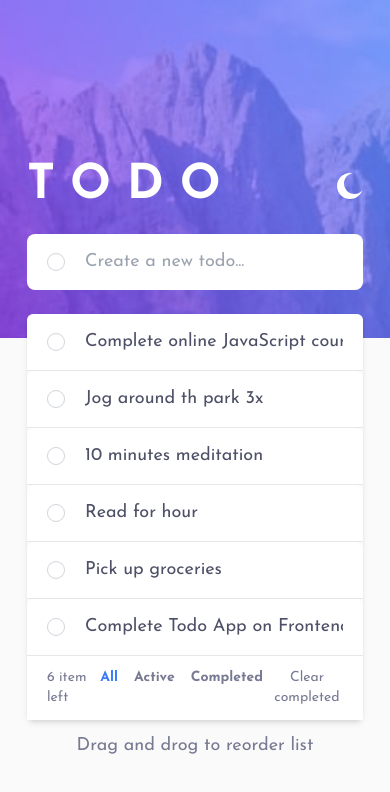
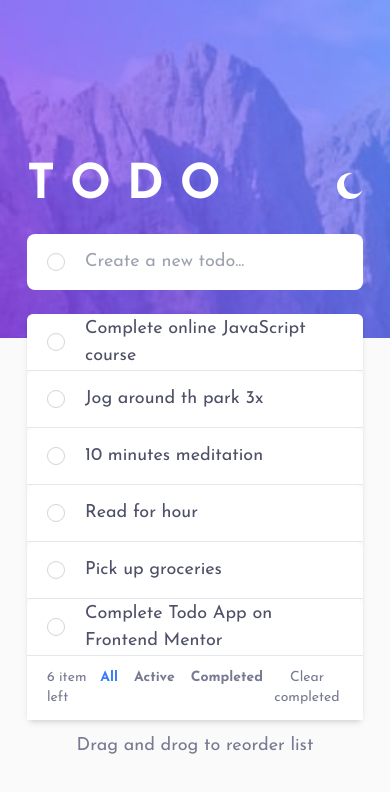
Before and after one commit to alejo9456/todo-app, a React (Vite) app: page / in a window 390 px wide. Shown: the top 792 px of the page. Built offline with nearby package versions, Linux system fonts and the light colour scheme.

Commit message:
feat: Add drag and drop functionality and edit validation

```diff
--- a/package.json
+++ b/package.json
@@ -10,6 +10,7 @@
     "preview": "vite preview"
   },
   "dependencies": {
+    "@hello-pangea/dnd": "^16.3.0",
     "react": "^18.2.0",
     "react-dom": "^18.2.0"
   },
--- a/src/App.jsx
+++ b/src/App.jsx
@@ -89,6 +89,10 @@ export const App = () => {
     setIsAllComplete(complete);
   }
 
+  const reorderTodos = (reorderedTodos) => {
+    setTodos(reorderedTodos);
+  };
+
 
   const clearComplete = () => {
     const updatedTodos = todos.filter( todo => !todo.complete);
@@ -119,13 +123,14 @@ export const App = () => {
       </section>
 
       <section className="bg-very-light-gray h-60vh relative flex flex-col items-center">
-        <div className='relative transform translate-y-[-11rem] max-w-[21rem] sm:min-w-[30rem]'>
+        <div className='relative top-[-11rem] max-w-[21rem] sm:min-w-[30rem]'>
           <Search
               onAddTodo = {addTodo }
               onChangeAllTodos = { changeAllTodos}
               isAllComplete={isAllComplete} />
           <TodoList
             todos= {filteredTodos}
+            onReorderTodos={reorderTodos}
             onDeleteTodo = { deleteTodo }
             onFilterChange={handleFilterChange}
             onUpdateTodo={updateTodo}
--- a/src/components/TodoItem.jsx
+++ b/src/components/TodoItem.jsx
@@ -1,25 +1,63 @@
-    import { useState } from 'react';
+    import {  useEffect, useState } from 'react';
     import check from '../assets/icon-check.svg'
     import cross from '../assets/icon-cross.svg'
 
-    export const TodoItem = ({ todo, onDeleteTodo, onUpdateTodo  }) => {
-
+    export const TodoItem = ({ todo, onDeleteTodo, onUpdateTodo, provided }) => {
         const [isFocused, setIsFocused] = useState(false);
         const [isHovered, setIsHovered] = useState(false);
+        const [isEditing, setIsEditing] = useState(false);
+        const [editText, setEditText] = useState(todo.name)
 
         const handleCheckboxChange = () => {
             const updatedTodo = {...todo, complete: !todo.complete};
             onUpdateTodo(todo.id, updatedTodo)
         }
 
+        const handleInputChange = (e) => {
+            setEditText(e.target.value);
+        };
+
+        const handleDoubleClick = () => {
+            if(todo.complete) return
+            setIsEditing(true);
+        };
+
+        const handleBlur = () => {
+            if (editText.trim() !== '') {
+                const updatedTodo = { ...todo, name: editText };
+                onUpdateTodo(todo.id, updatedTodo);
+              }
+              setIsEditing(false);
+              setIsFocused(false);
+              setIsHovered(false);
+        };
+
         const handleDelete = () => {
             onDeleteTodo(todo.id)
         }
 
+        const handleKeyDown = (e) => {
+            if (e.key === 'Enter') {
+              const updatedTodo = { ...todo, name: editText };
+              onUpdateTodo(todo.id, updatedTodo);
+              setIsEditing(false);
+              setIsFocused(false)
+              setIsHovered(false)
+            }
+        };
+        useEffect(() => {
+            setIsEditing(false);
+            setEditText(todo.name);
+          }, [todo]);
+
         return (
-            <li className="flex items-center w-full bg-white rounded-t-lg px-5 py-2 border-b"
+            <div className="flex items-center w-full bg-white rounded-t-lg px-5 py-2 border-b"
+                ref={provided.innerRef}
+                {...provided.draggableProps}
+                {...provided.dragHandleProps}
                 onFocus={ ()=> setIsFocused(true)}
                 onBlur={ ()=> setIsFocused(false)}
+                onDoubleClick={handleDoubleClick}
                 onMouseEnter={()=> setIsHovered(true)}
                 onMouseLeave={()=> setIsHovered(false)}
             >
@@ -37,10 +75,25 @@
                     />
                 ) : null}
                 </button>
+                {isEditing ? (
                     <input
-                    className={`outline-none h-10 w-full ${isFocused || isHovered ? 'w-4/5' : 'w-full'} ${todo.complete ? 'line-through text-dark-grayish-blue' : ''} transition-all duration-500`}
+                        className={`outline-none h-10 ${isFocused || isHovered ? 'w-4/5' : 'w-full'} ${todo.complete ? 'line-through text-dark-grayish-blue' : ''} transition-all duration-500`}
                         type="text"
-                    defaultValue={todo.name}/>
+                        value={editText}
+                        onBlur={handleBlur}
+                        onChange={handleInputChange}
+                        onKeyDown={handleKeyDown}
+                        autoFocus
+                            />
+                        ) : (
+                    <div
+                        className={`flex items-center outline-none h-10 ${isFocused || isHovered ? 'w-4/5' : 'w-full'} ${todo.complete ? 'line-through text-dark-grayish-blue' : ''} transition-all duration-500`}
+                        onFocus={() => setIsFocused(true)}
+                        onBlur={() => setIsFocused(false)}
+                        >
+                        {todo.name}
+                    </div>
+                    )}
                     {
                         (isFocused || isHovered )&& (
 
@@ -50,6 +103,6 @@
                             <img src={cross} alt="Cross"/>
                         </button>
                     )}
-            </li>
+            </div>
         )
-    }
+    };
--- a/src/components/TodoList.jsx
+++ b/src/components/TodoList.jsx
@@ -1,19 +1,47 @@
 import { TodoItem } from "./TodoItem"
 import { TodoOptions } from "./TodoOptions"
+import { DragDropContext, Droppable, Draggable } from '@hello-pangea/dnd';
 
-export const TodoList = ( { todos, onDeleteTodo, onFilterChange, onUpdateTodo, onClearComplete, onIncompleteTodos }) => {
+export const TodoList = ( { todos,onReorderTodos, onDeleteTodo, onFilterChange, onUpdateTodo, onClearComplete, onIncompleteTodos }) => {
+  const onDragEnd = (result) => {
+    if (!result.destination) {
+      return;
+    }
+
+    const reorderedTodos = [...todos];
+    const [reorderedTodo] = reorderedTodos.splice(result.source.index, 1);
+    reorderedTodos.splice(result.destination.index, 0, reorderedTodo);
+    onReorderTodos(reorderedTodos);
+  };
+
   return (
-    <section className="bg-very-light-gray rounded-md shadow-md mb-3">
-        <ul className="text-very-dark-grayish-blue">
-            {/* TodoItem */}
-            {
-                todos.map( todo => (
-                    <TodoItem key={ todo.id} todo={todo} onDeleteTodo={onDeleteTodo} onUpdateTodo={onUpdateTodo}/>
-                ))
-            }
-
-        </ul>
-        <TodoOptions size = { onIncompleteTodos() } onFilterChange= { onFilterChange } onClearComplete={ onClearComplete}/>
+        <section className="bg-very-light-gray rounded-md shadow-md mb-3">
+      <DragDropContext onDragEnd={onDragEnd}>
+        <Droppable droppableId="todos">
+          {(provided) => (
+            <ul
+              {...provided.droppableProps}
+              ref={provided.innerRef}
+              className="text-very-dark-grayish-blue"
+            >
+              {todos.map((todo, index) => (
+                <Draggable key={todo.id.toString()} draggableId={todo.id.toString()} index={index}>
+                  {(provided) => (
+                     <TodoItem
+                      todo={todo}
+                      onDeleteTodo={onDeleteTodo}
+                      onUpdateTodo={onUpdateTodo}
+                      provided={provided} // Pasa provided al componente TodoItem
+                   />
+                  )}
+                </Draggable>
+              ))}
+              {provided.placeholder}
+            </ul>
+          )}
+        </Droppable>
+      </DragDropContext>
+      <TodoOptions size={onIncompleteTodos()} onFilterChange={onFilterChange} onClearComplete={onClearComplete} />
     </section>
   )
 }
--- a/src/main.jsx
+++ b/src/main.jsx
@@ -4,7 +4,7 @@ import './index.css'
 import { App } from './App'
 
 ReactDOM.createRoot(document.getElementById('root')).render(
-  <React.StrictMode>
+  // <React.StrictMode>
     <App />
-  </React.StrictMode>,
+  // </React.StrictMode>,
 )
```
Also changed, not shown: 1 other file (tests, documents, lock files or other folders). Lines whose indentation alone changed are shown as unchanged.
